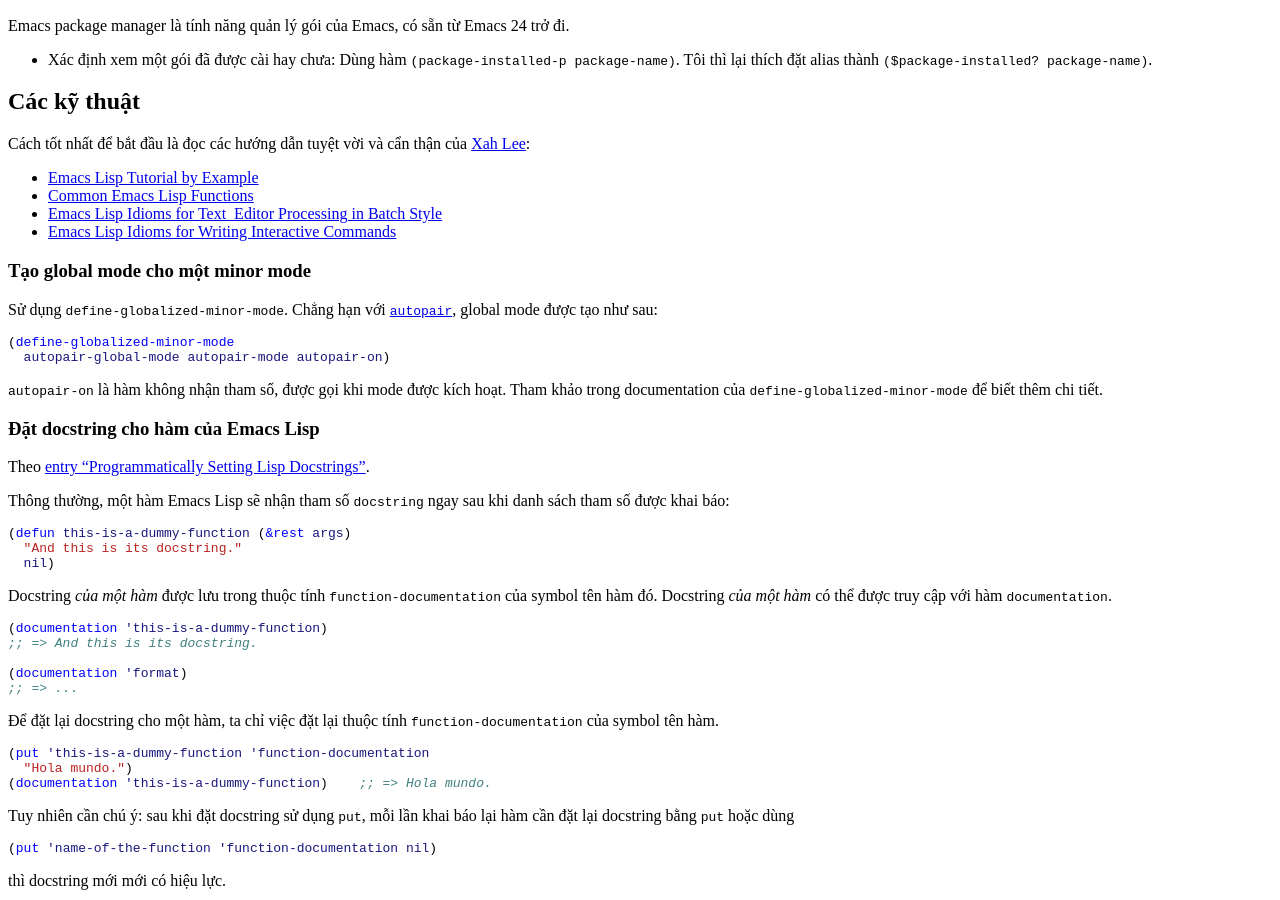
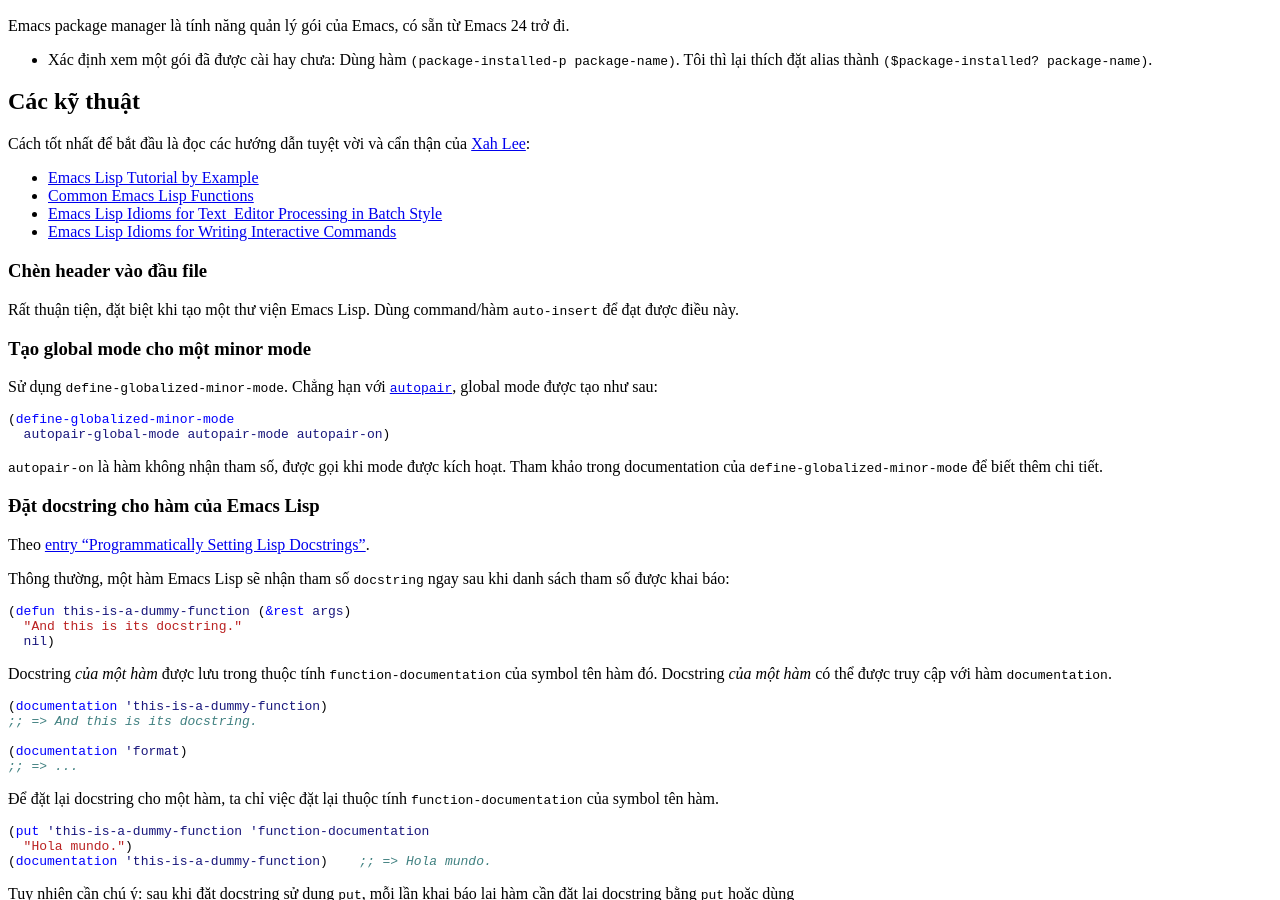
Before and after one commit to cmpitg/cmpitg.github.com, a Jekyll site: the page built from guides-vi/emacs.md, in a window 1280 px wide and 900 px high, scrolled down 1155 px. Built offline with Jekyll 4.4.1, drawn with Linux system fonts in a browser that asks for light colours; Markdown is read by kramdown in place of the engine named in the settings; comment, search, counter and statistics services are not loaded; some of the changed text lies outside the part shown.

Commit message:
Update Emacs guide

```diff
--- a/guides-vi/emacs.md
+++ b/guides-vi/emacs.md
@@ -93,6 +93,11 @@ Cách tốt nhất để bắt đầu là đọc các hướng dẫn tuyệt v
 * [Common Emacs Lisp Functions](http://ergoemacs.org/emacs/elisp_common_functions.html)
 * [Emacs Lisp Idioms for Text_Editor Processing in Batch Style](http://ergoemacs.org/emacs/elisp_idioms_batch.html)
 * [Emacs Lisp Idioms for Writing Interactive Commands](http://ergoemacs.org/emacs/elisp_idioms.html)
+
+### Chèn header vào đầu file
+
+Rất thuận tiện, đặt biệt khi tạo một thư viện Emacs Lisp.  Dùng command/hàm
+`auto-insert` để đạt được điều này.
 
 ### Tạo global mode cho một minor mode
 
```
Also changed, not shown: other parts of guides-vi/emacs.md (+1 -1 lines).
